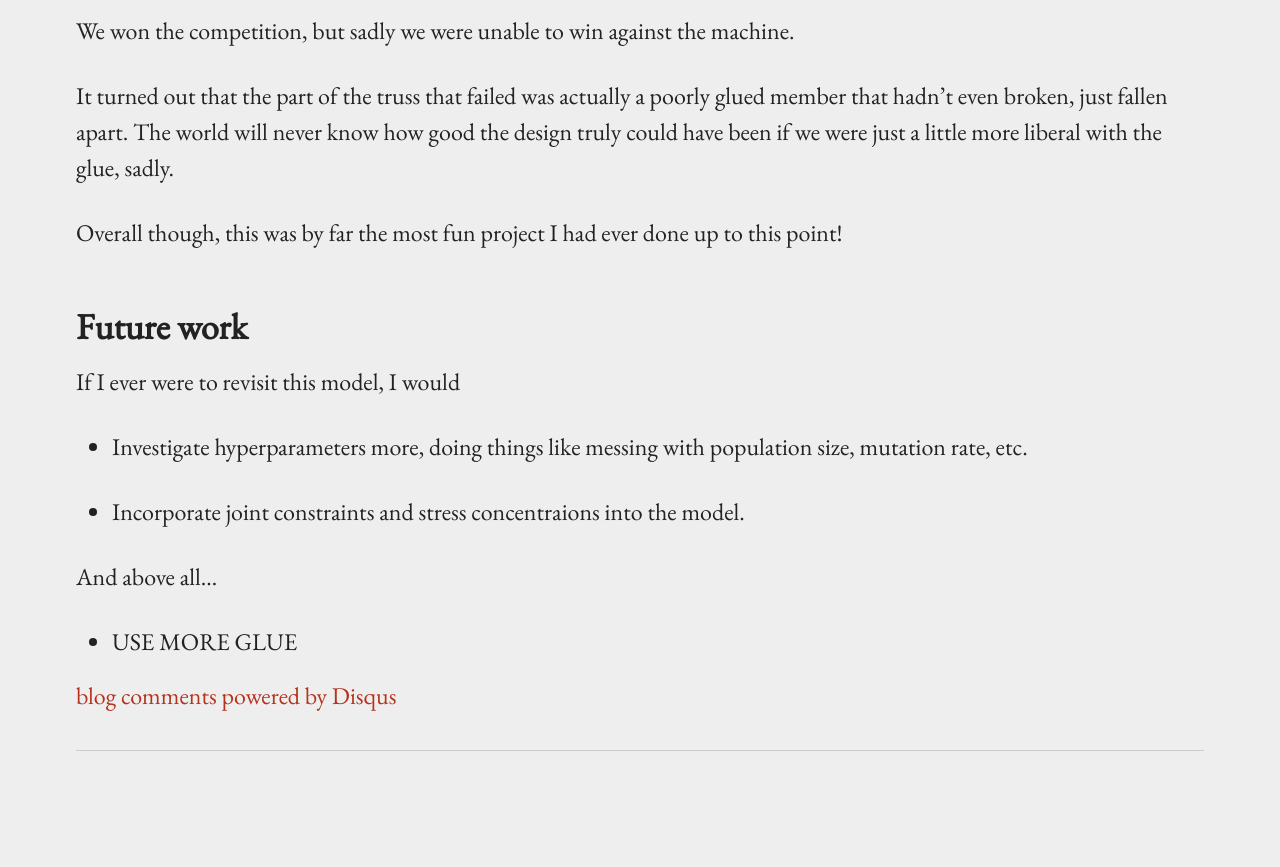
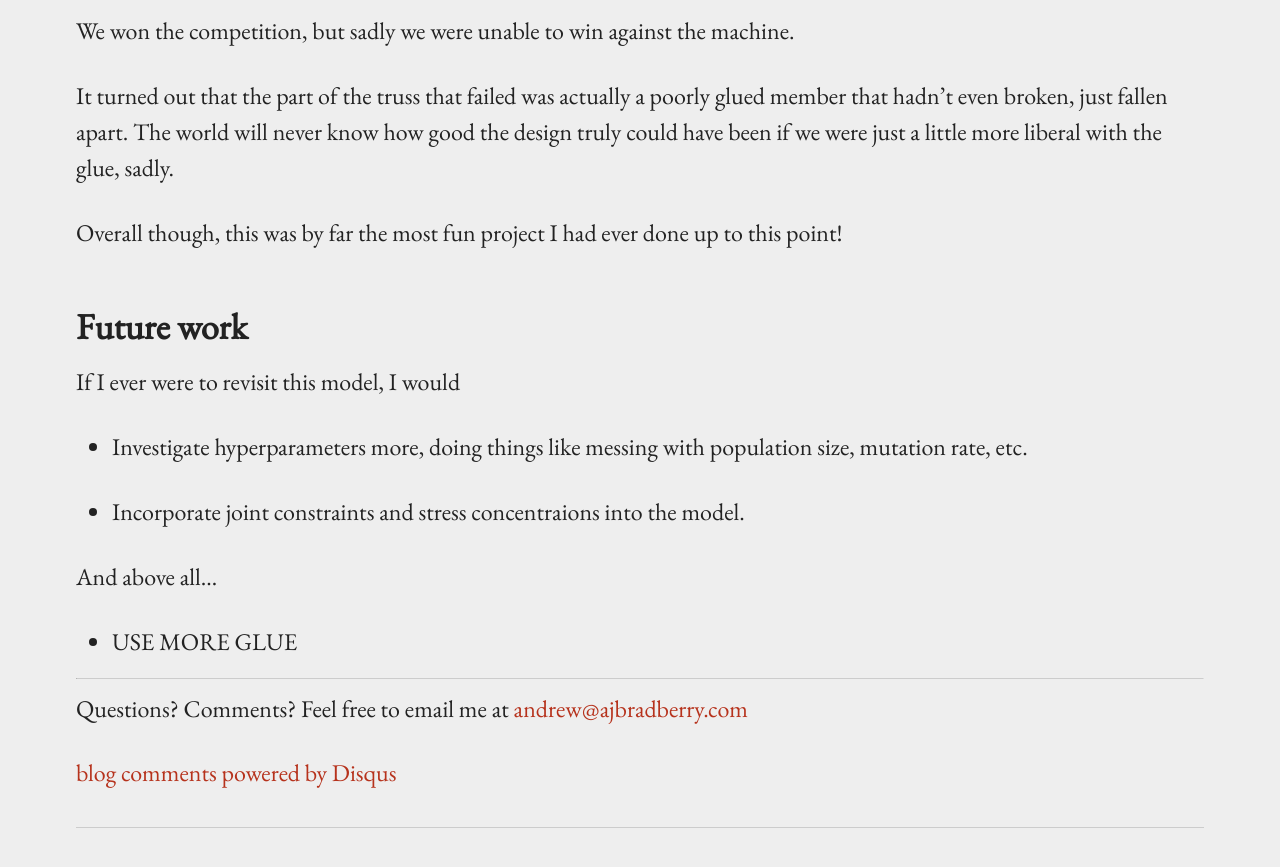
Before and after one commit to ajbradberry96/ajbradberry96.github.io, a Jekyll site: the page built from _posts/2019-02-12-genetic-algorithm-trusses.md, in a window 1280 px wide and 900 px high, scrolled down 18521 px. Shown: the top 867 px of the window. Built offline with Jekyll 4.4.1, drawn with Linux system fonts in a browser that asks for light colours; formulas are drawn with MathJax 3; before the commit the page ends 19343 px from its top, so only the background shows below that.

Commit message:
Added email line

```diff
--- a/_posts/2019-02-12-genetic-algorithm-trusses.md
+++ b/_posts/2019-02-12-genetic-algorithm-trusses.md
@@ -231,3 +231,8 @@ If I ever were to revisit this model, I would
 And above all...
 
 - USE MORE GLUE
+
+*****
+Questions? Comments? Feel free to email me at [andrew@ajbradberry.com]
+
+[andrew@ajbradberry.com]: mailto:andrew@ajbradberry.com
```
